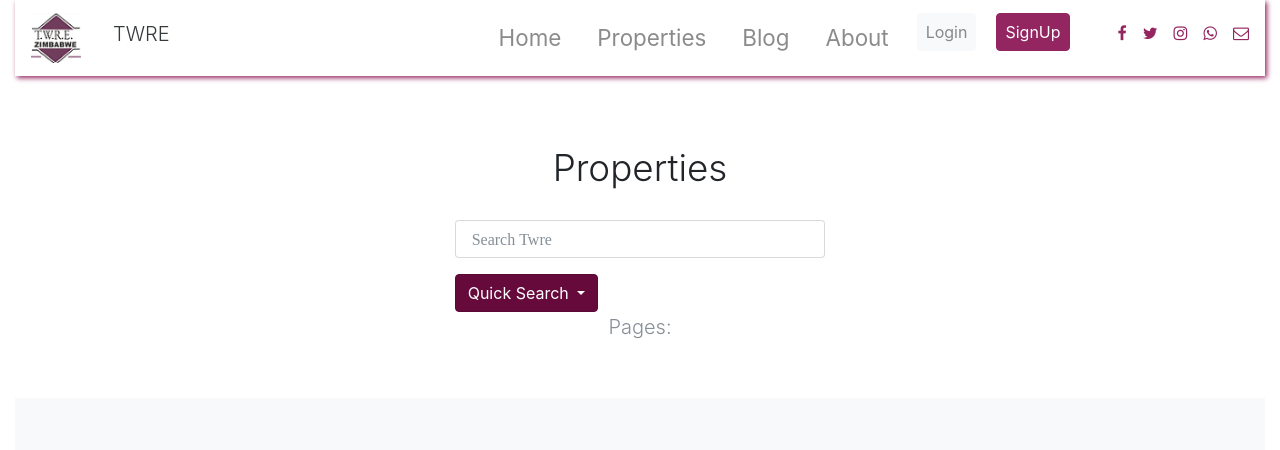
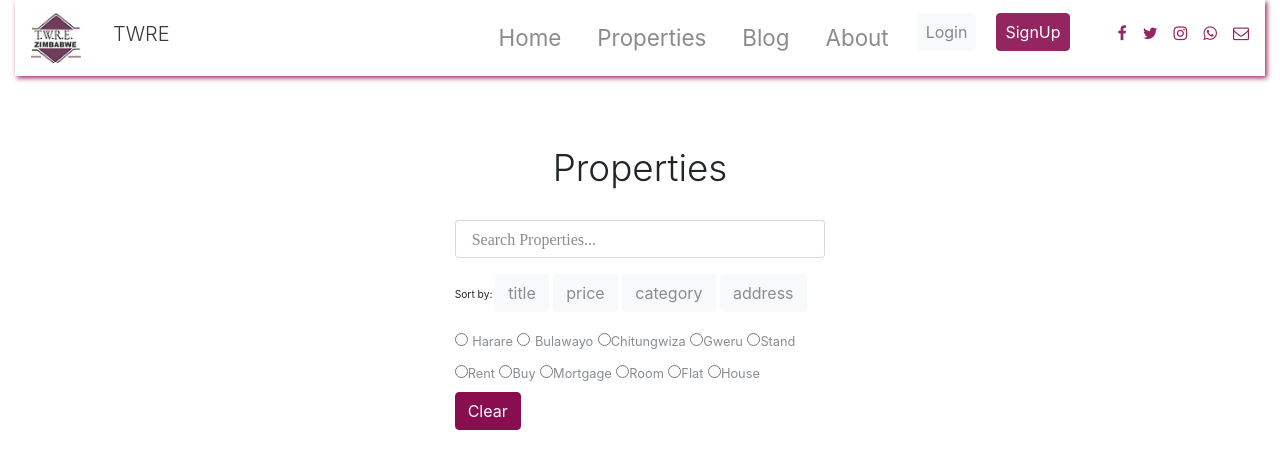
Before and after one commit to CyprianTinasheAarons/twre2019, a Flask app: page /properties in a window 1280 px wide. Shown: the top 450 px of the page. Run offline with Flask 2, Linux system fonts and the light colour scheme; data that the repository does not hold is empty; some libraries are stand-ins or nearby versions.

Commit message:
new update

```diff
--- a/app/templates/base.html
+++ b/app/templates/base.html
@@ -20,6 +20,10 @@
 
     {% endblock %}
     <style>
+    .dropdown-menu {
+    width: 300px !important;
+
+}
 
       .card{
          box-shadow: 0 4px 8px 0 rgba(0, 0, 0, 0.2), 0 6px 20px 0 rgba(0, 0, 0, 0.19);
--- a/app/templates/properties.html
+++ b/app/templates/properties.html
@@ -17,18 +17,13 @@
 
           <!-- Actual search box -->
           <div class="form-group">
-            <input type="text" class="form-control fa fa-search  search" placeholder=" Search Twre" id="basics">
+            <input type="text" class="form-control fa fa-search  search" placeholder=" Search Properties..." id="basics">
           </div>
 
 
-          <div class="dropdown show ">
-            <a class="btn btn-primary  dropdown-toggle " href="#" role="button" id="dropdownMenuLink" data-toggle="dropdown"
-              aria-haspopup="true" aria-expanded="false" >
-              Quick Search
-            </a>
-
-            <div class="dropdown-menu bg-white" aria-labelledby="dropdownMenuLink">
-              <p class="dropdown-item bg-white"><small><small>
+          <div >
+            <div >
+              <p class=" bg-white"><small><small>
                     Sort by:
                   </small></small>
                 <button class="sort btn btn-light  text-muted" data-sort="title">
@@ -36,8 +31,7 @@
                 </button>
                 <button class="sort btn btn-light  text-muted" data-sort="price">
                   price
-                </button> </p>
-                <p class="dropdown-item bg-white">
+                </button>
                 <button class="sort btn btn-light text-muted" data-sort="category">
                   category
                 </button>
@@ -46,10 +40,10 @@
                 </button>
                 </p>
 
-                  <div class="filter-group dropdown-item bg-white">
-                    <div class="form-group">
+
+              <div class="filter-group  bg-white">
+                <div class="form-group ">
                   <div class="radio-inline">
-
                     <label class="text-muted">
                       <input class="filter " type="radio" value="Harare" name="address" id="address" />
                       <small>Harare</small>
@@ -65,15 +59,6 @@
                     <label class="text-muted">
                       <input class="filter" type="radio" value="Gweru" name="address" id="address" /><small>Gweru</small>
                     </label>
-
-                      </div>
-
-                    </div>
-                  </div>
-
-                  <div class="filter-group dropdown-item bg-white">
-                    <div class="form-group">
-                      <div class="radio-inline">
                     <label class="text-muted">
                       <input class="filter" type="radio" value="Stand" name="title" id="title" /><small>Stand</small>
                     </label>
@@ -83,14 +68,6 @@
                     <label class="text-muted">
                       <input class="filter" type="radio" value="For Sale" name="category" id="category" /><small>Buy</small>
                     </label>
-
-                      </div></div></div>
-
-              <div class="filter-group dropdown-item bg-white">
-                <div class="form-group">
-                  <div class="radio-inline">
-
-
                     <label class="text-muted">
                       <input class="filter" type="radio" value="Mortgage" name="title" id="title" /><small>Mortgage</small>
                     </label>
```
Also changed, not shown: app/templates/blog.html (+2 -15 lines). Lines whose indentation alone changed are shown as unchanged.
